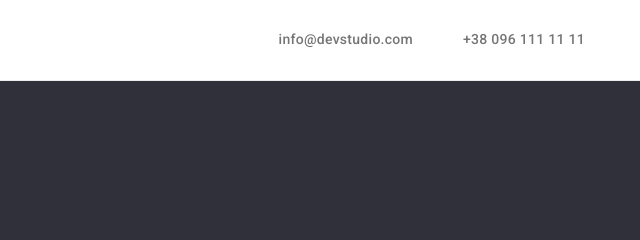
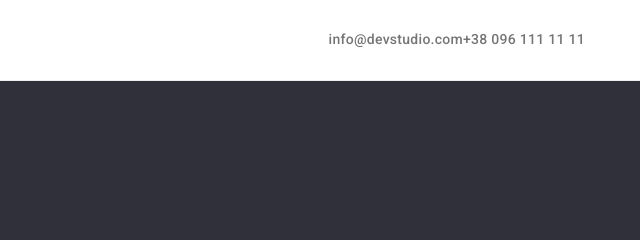
Before and after one commit to Oleh-Mohylnyi/goit-markup-hw-04, a plain HTML site: page index.html in a window 1280 px wide. Shown: the top 240 px of the page, 640-1280 px from the left. Drawn offline with nearby package versions, Linux system fonts and the light colour scheme.

Commit message:
122 строка

```diff
--- a/css/styles.css
+++ b/css/styles.css
@@ -119,7 +119,7 @@ img {
   display: flex;
 }
 
-.contact-item {
+.contact-item:not(:last-child) {
   margin-left: 50px;
 }
 
```
Also changed, not shown: 1 other file.
